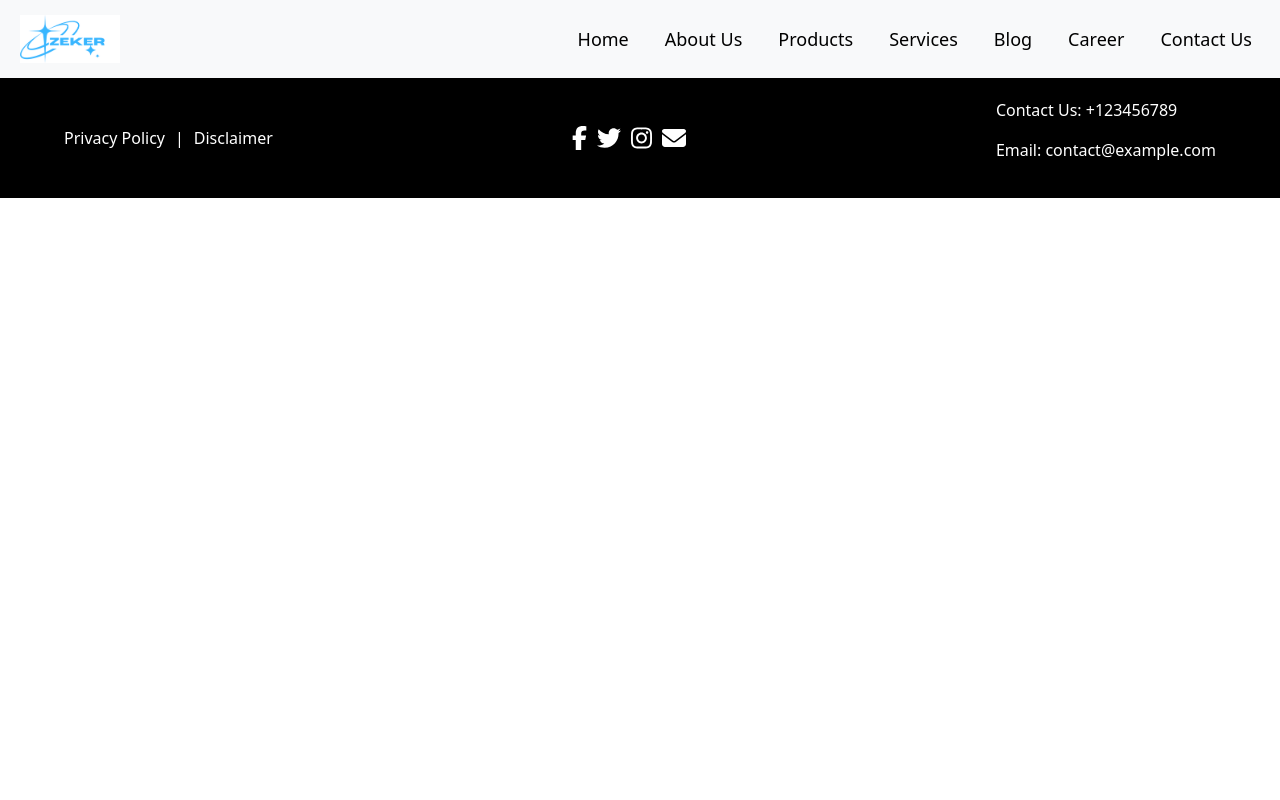
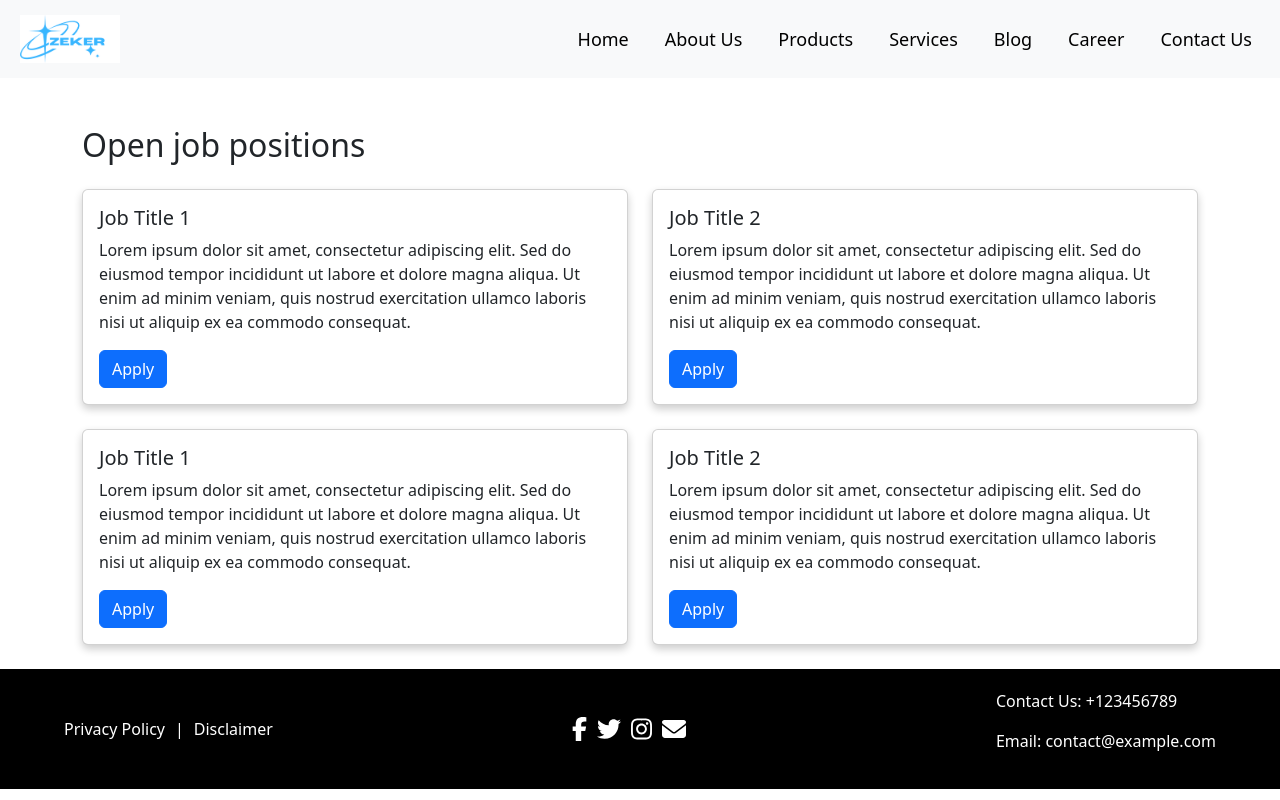
Before and after one commit to gulshan-ara/hardware_website, a React (Create React App) app: page /hardware_website/career in a window 1280 px wide. Built offline with nearby package versions, Linux system fonts and the light colour scheme.

Commit message:
Added Career Page

```diff
--- a/src/App.js
+++ b/src/App.js
@@ -6,6 +6,7 @@ import ContactUs from "./pages/contact";
 import Home from "./pages/home";
 import Disclaimer from "./pages/disclaimer";
 import Privacy from "./pages/privacy";
+import Career from "./pages/career";
 
 function App() {
 	return (
@@ -16,6 +17,7 @@ function App() {
 				<Route path="/hardware_website/contact-us" element={<ContactUs />} />
 				<Route path="/hardware_website/disclaimer" element={<Disclaimer />}/>
 				<Route path="/hardware_website/privacy-policy" element={<Privacy />}/>
+				<Route path="/hardware_website/career" element={<Career />} />
 			</Routes>
 			<Footer />
 		</div>
--- a/src/components/navbar.jsx
+++ b/src/components/navbar.jsx
@@ -62,7 +62,7 @@ export const NavBar = () => {
 						<Link to="#" className="nav-link">
 							Blog
 						</Link>
-						<Link to="#" className="nav-link">
+						<Link to="/hardware_website/career" className="nav-link">
 							Career
 						</Link>
 						<Link to="/hardware_website/contact-us" className="nav-link">
--- /dev/null
+++ b/src/pages/career.jsx
@@ -0,0 +1,72 @@
+import React from "react";
+import { Container, Row, Col, Card, Button } from "react-bootstrap";
+
+const Career = () => {
+  return (
+    <Container>
+      <h2 className="mt-5 mb-4">Open job positions</h2>
+      <Row>
+        <Col md={6}>
+          <Card className="mb-4" style={{ boxShadow: '0 4px 8px 0 rgba(0,0,0,0.2)' }}>
+            <Card.Body>
+              <Card.Title>Job Title 1</Card.Title>
+              <Card.Text>
+                Lorem ipsum dolor sit amet, consectetur adipiscing elit. Sed
+                do eiusmod tempor incididunt ut labore et dolore magna aliqua.
+                Ut enim ad minim veniam, quis nostrud exercitation ullamco
+                laboris nisi ut aliquip ex ea commodo consequat.
+              </Card.Text>
+              <Button variant="primary" href="#">Apply</Button>
+            </Card.Body>
+          </Card>
+        </Col>
+        <Col md={6}>
+          <Card className="mb-4" style={{ boxShadow: '0 4px 8px 0 rgba(0,0,0,0.2)' }}>
+            <Card.Body>
+              <Card.Title>Job Title 2</Card.Title>
+              <Card.Text>
+                Lorem ipsum dolor sit amet, consectetur adipiscing elit. Sed
+                do eiusmod tempor incididunt ut labore et dolore magna aliqua.
+                Ut enim ad minim veniam, quis nostrud exercitation ullamco
+                laboris nisi ut aliquip ex ea commodo consequat.
+              </Card.Text>
+              <Button variant="primary" href="#">Apply</Button>
+            </Card.Body>
+          </Card>
+        </Col>
+      </Row>
+      <Row>
+        <Col md={6}>
+          <Card className="mb-4" style={{ boxShadow: '0 4px 8px 0 rgba(0,0,0,0.2)' }}>
+            <Card.Body>
+              <Card.Title>Job Title 1</Card.Title>
+              <Card.Text>
+                Lorem ipsum dolor sit amet, consectetur adipiscing elit. Sed
+                do eiusmod tempor incididunt ut labore et dolore magna aliqua.
+                Ut enim ad minim veniam, quis nostrud exercitation ullamco
+                laboris nisi ut aliquip ex ea commodo consequat.
+              </Card.Text>
+              <Button variant="primary" href="#">Apply</Button>
+            </Card.Body>
+          </Card>
+        </Col>
+        <Col md={6}>
+          <Card className="mb-4" style={{ boxShadow: '0 4px 8px 0 rgba(0,0,0,0.2)' }}>
+            <Card.Body>
+              <Card.Title>Job Title 2</Card.Title>
+              <Card.Text>
+                Lorem ipsum dolor sit amet, consectetur adipiscing elit. Sed
+                do eiusmod tempor incididunt ut labore et dolore magna aliqua.
+                Ut enim ad minim veniam, quis nostrud exercitation ullamco
+                laboris nisi ut aliquip ex ea commodo consequat.
+              </Card.Text>
+              <Button variant="primary" href="#">Apply</Button>
+            </Card.Body>
+          </Card>
+        </Col>
+      </Row>
+    </Container>
+  );
+};
+
+export default Career;
```
